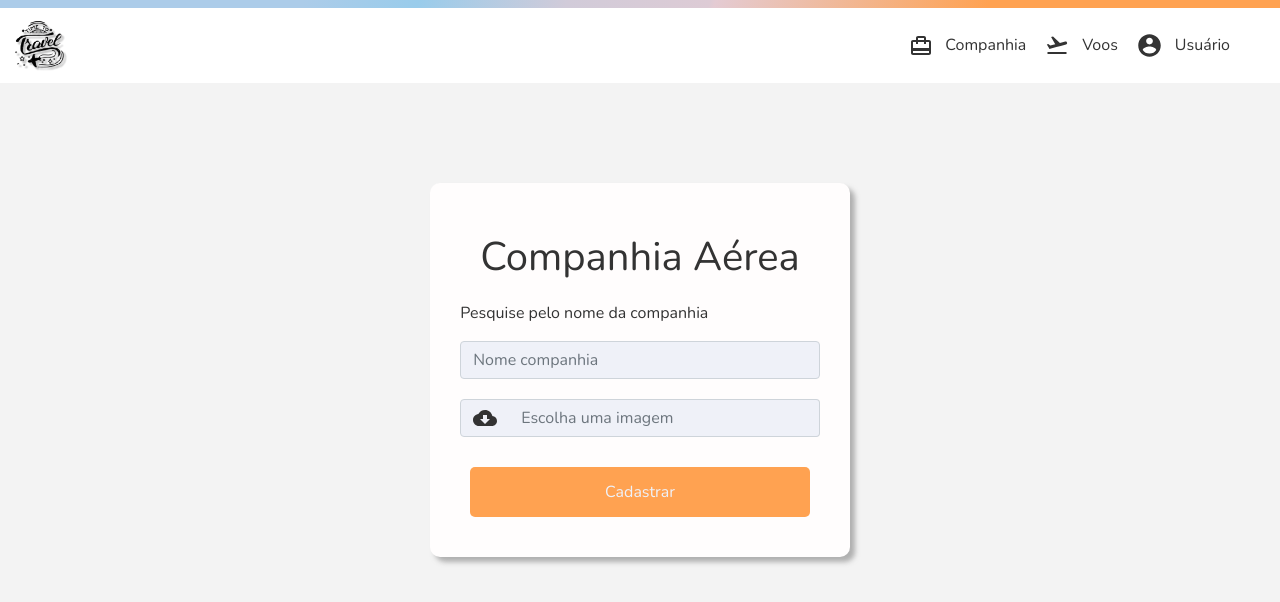
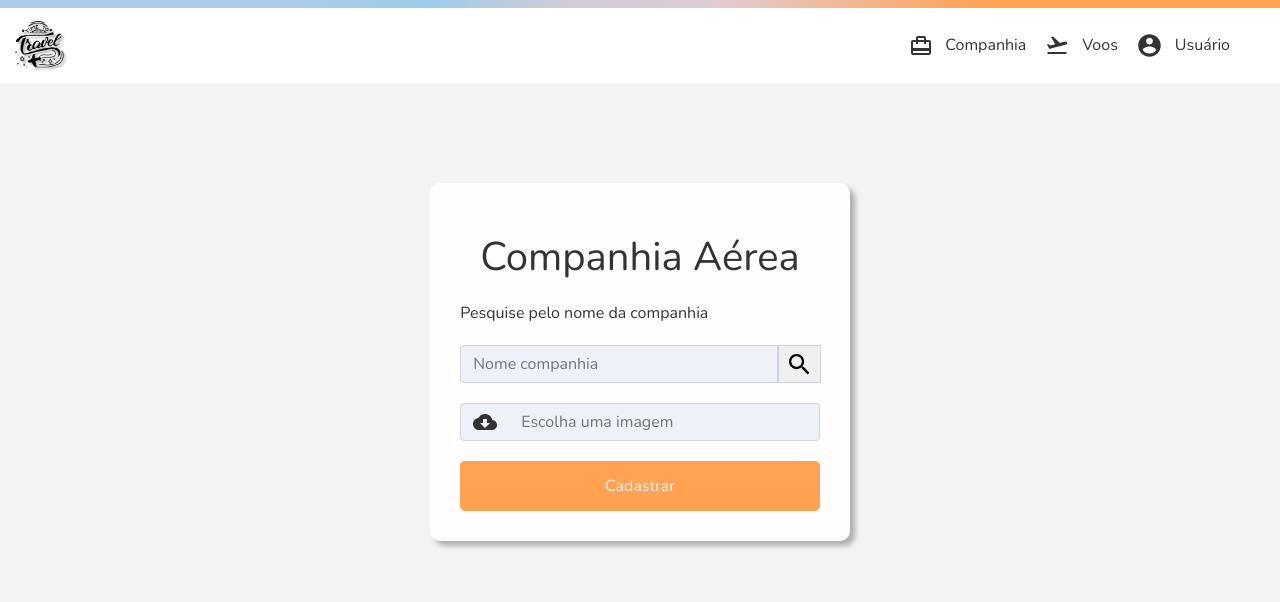
Before and after one commit to LucasRobbi/airport_vue, a Vue app: page /nova-companhia in a window 1280 px wide. Shown: the top 602 px of the page. Built offline with nearby package versions, Linux system fonts and the light colour scheme.

Commit message:
companias form

```diff
--- a/src/views/admin/AdminNewCompany.vue
+++ b/src/views/admin/AdminNewCompany.vue
@@ -4,7 +4,21 @@
       <h1>Companhia Aérea</h1>
       <p>Pesquise pelo nome da companhia</p>
       <div class="newCompanyForm">
-        <input type="text" class="form-control nameCompany" placeholder="Nome companhia" required />
+        <div class="input-group">
+          <input
+            type="text"
+            class="form-control nameCompany"
+            placeholder="Nome companhia"
+            required
+          />
+          <div class="input-group-prepend">
+            <span class="input-group-text searchBtn" id="inputGroupPrepend">
+              <button>
+                <img src="../../assets/icon/search.svg" />
+              </button>
+            </span>
+          </div>
+        </div>
         <div class="input-group">
           <div class="input-group-prepend">
             <span class="input-group-text" id="inputGroupPrepend">
@@ -47,7 +61,7 @@
   border-radius: 10px;
 }
 .newCompanyForm .form-control.nameCompany {
-   border: 1px solid #ced4da;
+  border: 1px solid #ced4da;
 }
 .cadastrar {
   width: 100%;
@@ -57,4 +71,13 @@
   color: #eff1f8;
   border: none;
 }
+#inputGroupPrepend.searchBtn {
+  padding: 0;
+}
+#inputGroupPrepend.searchBtn button {
+  border: none;
+  margin: 0;
+  padding: 0 10px;
+  height: 100%;
+}
 </style>
--- a/src/views/admin/AdminNewTrip.vue
+++ b/src/views/admin/AdminNewTrip.vue
@@ -43,6 +43,5 @@
   border-radius: 5px;
   color: #eff1f8;
   border: none;
-  margin: 10px;
 }
 </style>
--- a/src/views/admin/AdminNewUser.vue
+++ b/src/views/admin/AdminNewUser.vue
@@ -34,6 +34,5 @@
   border-radius: 5px;
   color: #eff1f8;
   border: none;
-  margin: 10px;
 }
 </style>
```
Also changed, not shown: src/assets/icon/search.svg (added).
